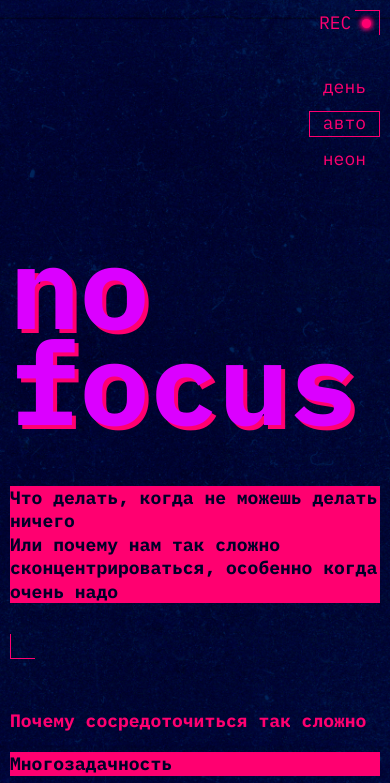
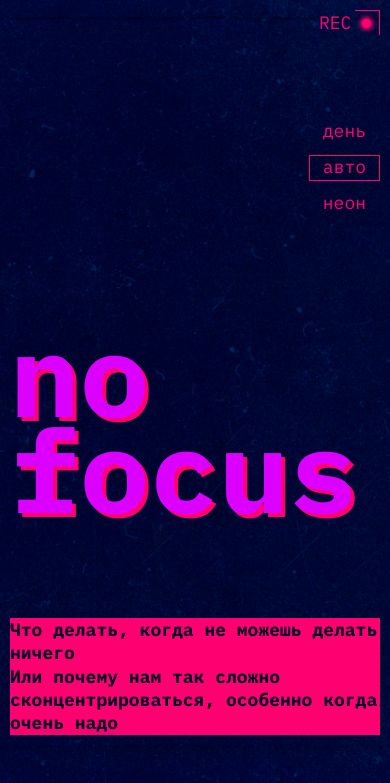
Before and after one commit to IvanMolinov03/slozhno-sosredotochitsya, a plain HTML site: page index.html in a window 390 px wide. Shown: the top 783 px of the page. Drawn offline with Linux system fonts and the light colour scheme.

Commit message:
header mobile fixed

```diff
--- a/styles/style.css
+++ b/styles/style.css
@@ -12,12 +12,15 @@
 }
 
 .header {
+  min-inline-size: 100vw;
+  min-block-size: 100vh;
   position: relative;
   font-family: 'IBM Plex mono', sans-serif;
-  padding: 10px;
+  padding: var(--main-gap);
   display: grid;
   grid-template-columns: 1;
-  grid-template-rows: repeat(3, min-content);
+  grid-template-rows: 1fr min-content 1fr;
+
 }
 
 .header__rec {
@@ -27,8 +30,8 @@
   width: 52px;
   height: 26px;
   line-height: 25px;
-  top: 10px;
-  right: 19px;
+  top: var(--main-gap);
+  right: calc(9px + var(--main-gap));
   text-transform: uppercase;
   color: var(--accent-color);
 }
@@ -51,8 +54,8 @@
 .decorated-zone::before {
   position: absolute;
   content: '';
-  top: 10px;
-  right: 10px;
+  top: var(--main-gap);
+  right: var(--main-gap);
   width: 25px;
   height: 25px;
   border-top: 1px solid;
@@ -63,8 +66,8 @@
 .decorated-zone::after {
   position: absolute;
   content: '';
-  bottom: 10px;
-  left: 10px;
+  bottom: var(--main-gap);
+  left: var(--main-gap);
   width: 25px;
   height: 25px;
   border-bottom: 1px solid;
@@ -72,19 +75,15 @@
   border-color: var(--accent-color);
 }
 
-
 .header__theme-menu {
- justify-self: end;
- align-self: center;
-
+  justify-self: end;
+  align-self: center;
 }
 
 .header__theme-menu-list {
   display: flex;
   flex-direction: column;
   gap: 10px;
-  min-width: 70px;
-  padding: 65px 0;
 }
 
 .header__theme-menu-item {
@@ -112,16 +111,24 @@
   font-size: clamp(7.25rem, 7.0115rem + 1.0178vw, 7.5rem);
   line-height: clamp(5.98125rem, 4.7595rem + 5.2126vw, 8.095625rem);
   text-shadow: 4px 4px 0 var(--accent-color);
-  padding-bottom: 55px;
+  align-self: center;
 }
 
 .header__description {
-  width: 100%;
+  inline-size: clamp(375px, 50%);
+  justify-self: end;
   background-color: var(--accent-color);
   line-height: 23.4px;
   font-weight: var(--font-weight-bold);
   color: var(--main-title-color);
-  margin-bottom: 56px;
+  align-self: center;
+}
+
+@media (width >= 768px) {
+  .header__description {
+    width: 50%;
+    justify-self: end;
+  }
 }
 
 .content {
--- a/styles/variables.css
+++ b/styles/variables.css
@@ -14,5 +14,11 @@
   --main-font-size: 18px;
   --cover-image: url(../images/cover-image-dark.png);
   --background-color: #000E2E;
+  --main-gap: 10px;
+}
 
+@media (width >= 768px) {
+  :root {
+  --main-gap: 20px;
+  }
 }
```
